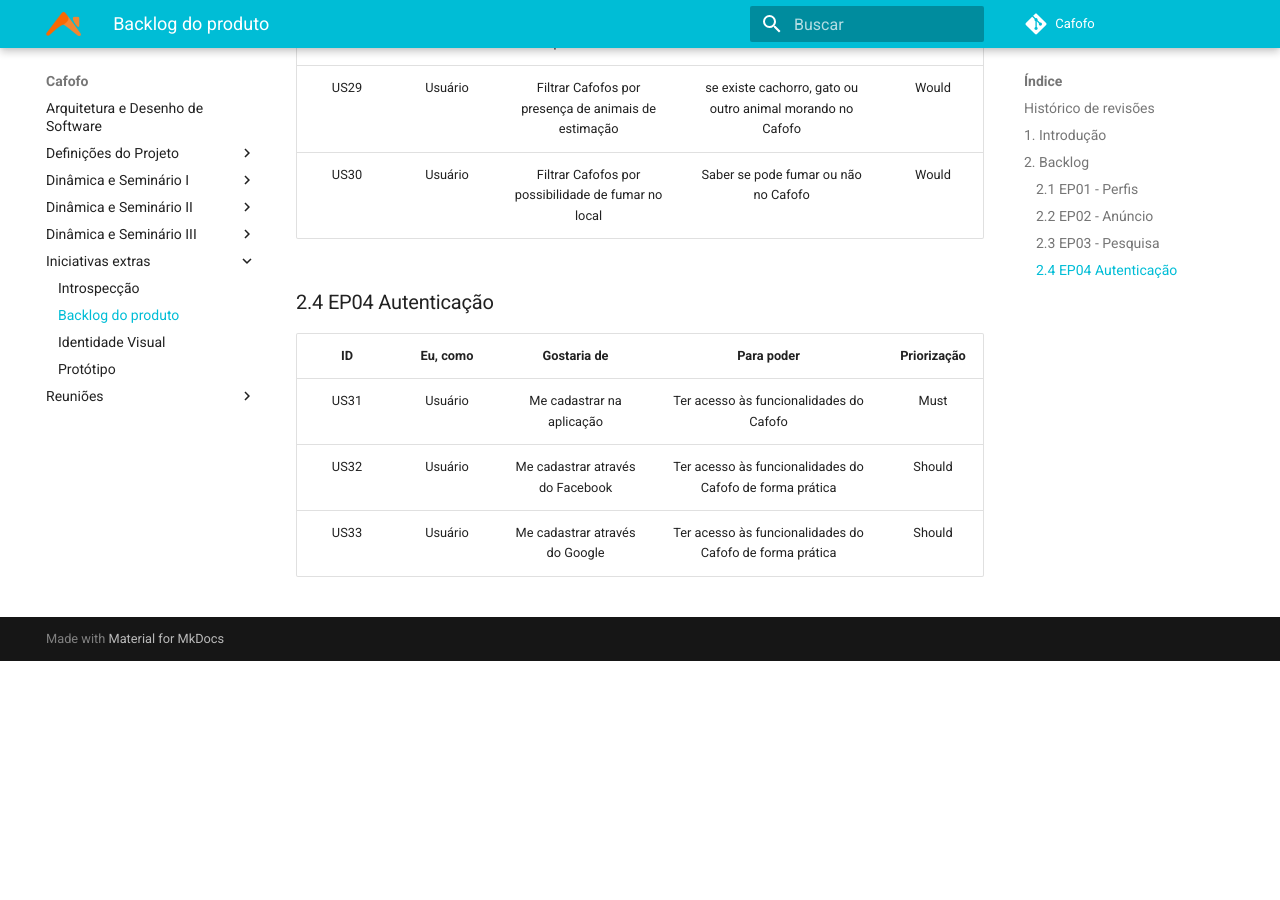
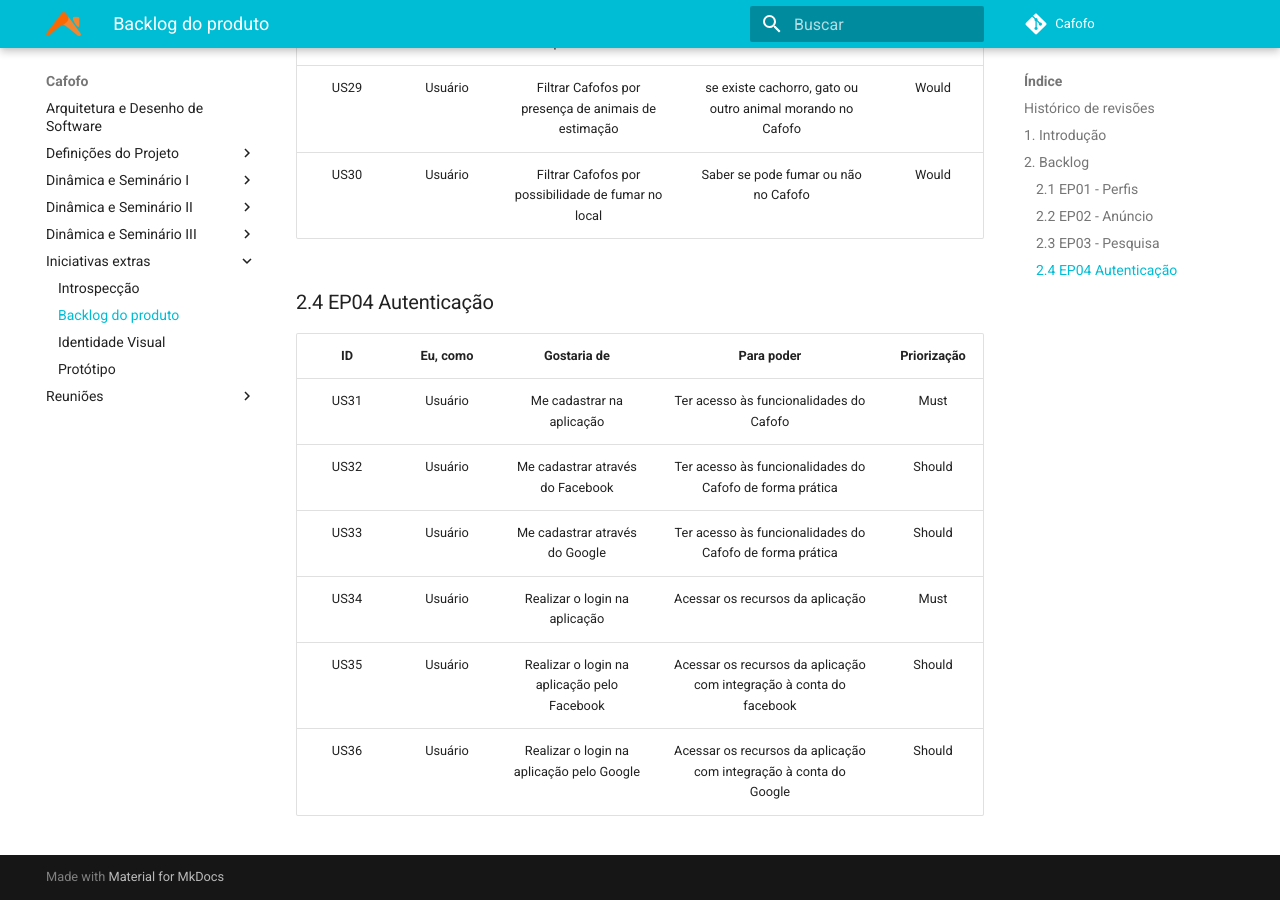
Before and after one commit to desenho-2019/Wiki, an MkDocs documentation site: the page built from docs/Iniciativas extras/backlog.md, in a window 1280 px wide and 900 px high, scrolled down 3341 px. Built offline with MkDocs 1.6.1 and Material for MkDocs 9.7.7, drawn with Linux system fonts in a browser that asks for light colours; before the commit the page ends 4002 px from its top, so only the background shows below that.

Commit message:
Add corrects EP04

```diff
--- a/docs/Iniciativas extras/backlog.md
+++ b/docs/Iniciativas extras/backlog.md
@@ -71,3 +71,6 @@ Construimos um backlog completo para o produto com base nos requisitos elicitado
 | US31 | Usuário | Me cadastrar na aplicação | Ter acesso às funcionalidades do Cafofo | Must |
 | US32 | Usuário | Me cadastrar através do Facebook | Ter acesso às funcionalidades do Cafofo de forma prática | Should |
 | US33 | Usuário | Me cadastrar através do Google | Ter acesso às funcionalidades do Cafofo de forma prática | Should |
+| US34 | Usuário | Realizar o login na aplicação | Acessar os recursos da aplicação | Must |
+| US35 | Usuário | Realizar o login na aplicação pelo Facebook | Acessar os recursos da aplicação com integração à conta do facebook | Should |
+| US36 | Usuário | Realizar o login na aplicação pelo Google | Acessar os recursos da aplicação com integração à conta do Google | Should |
```
